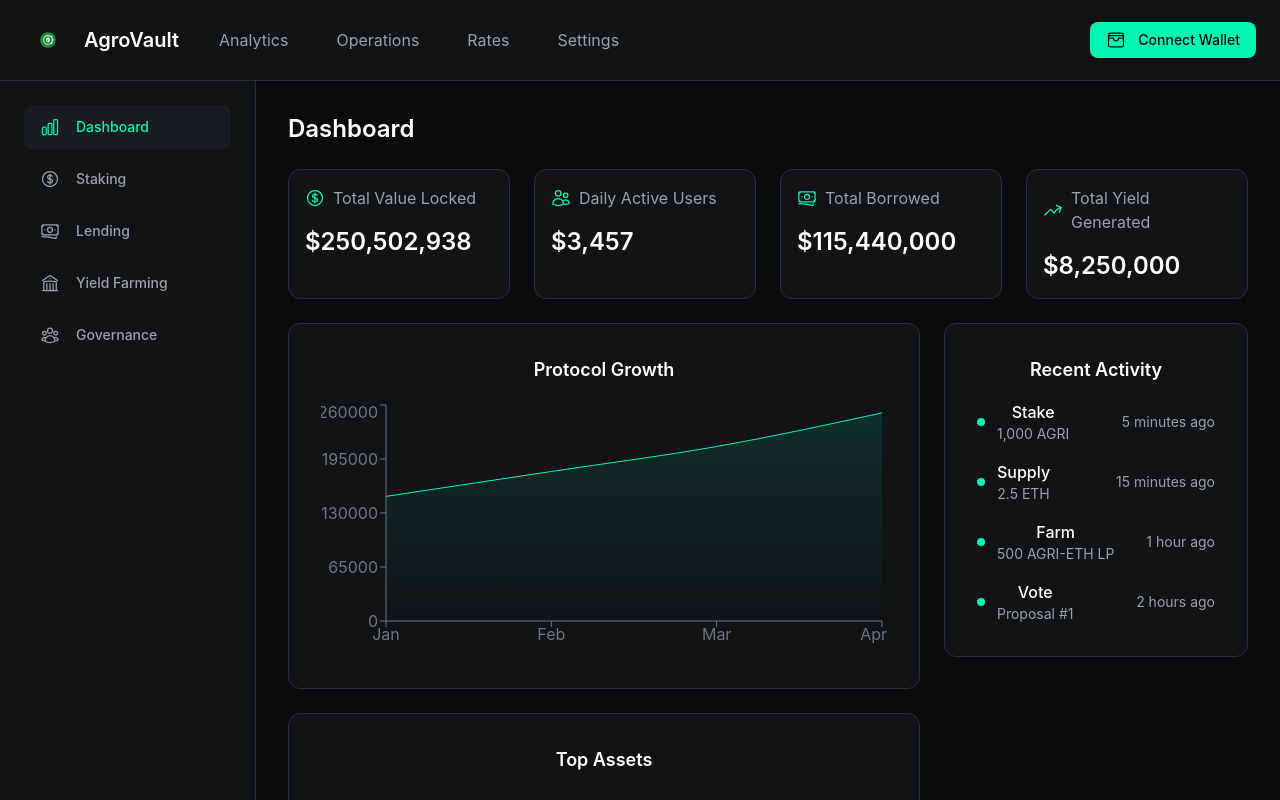
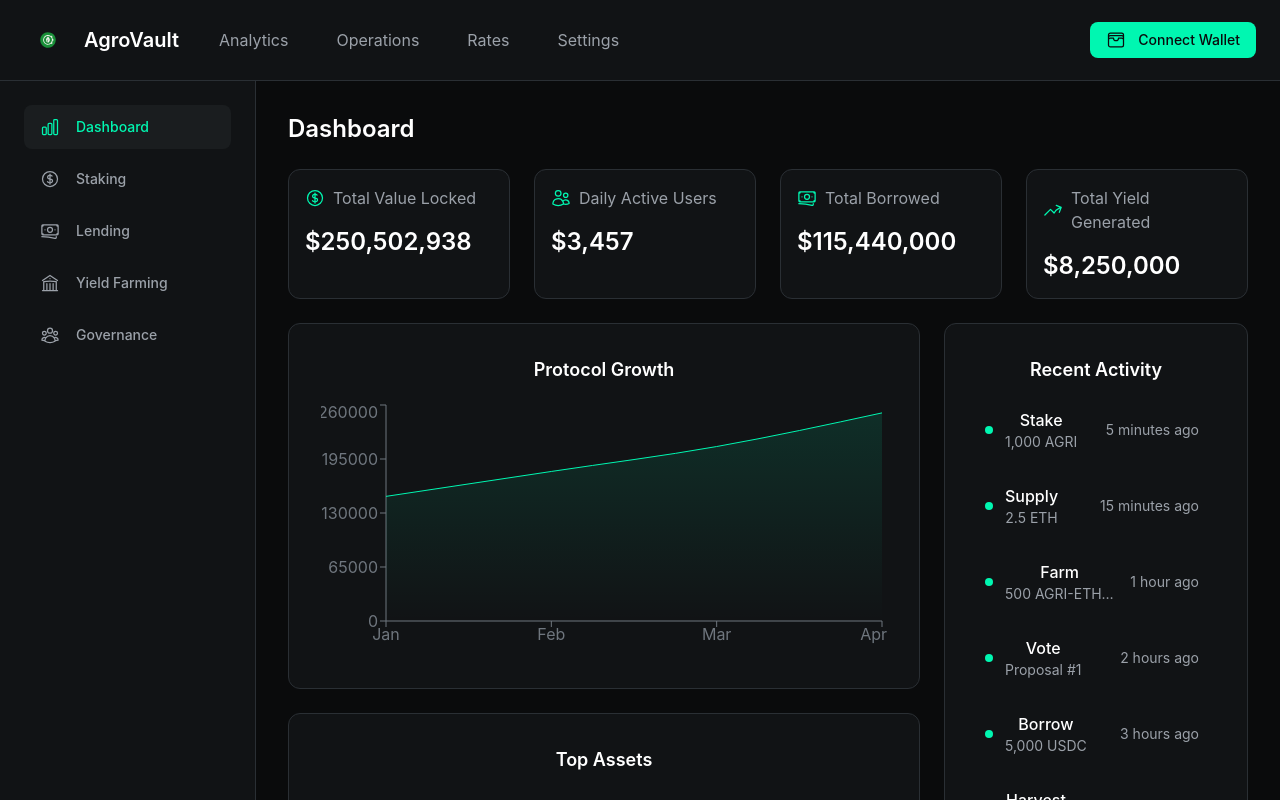
Before and after one commit to Fmsticks2/AgroVault, a React (Vite) app: page / in a window 1280 px wide. Shown: the top 800 px of the page. Built offline with nearby package versions, Linux system fonts and the light colour scheme.

Commit message:
new comit
Signed-off-by: Joseph Emmanuel <117820245+Fmsticks2@users.noreply.github.com>

```diff
--- a/src/pages/Dashboard.tsx
+++ b/src/pages/Dashboard.tsx
@@ -25,6 +25,10 @@ const mockData = {
     { type: 'Supply', amount: '2.5 ETH', time: '15 minutes ago' },
     { type: 'Farm', amount: '500 AGRI-ETH LP', time: '1 hour ago' },
     { type: 'Vote', amount: 'Proposal #1', time: '2 hours ago' },
+    { type: 'Borrow', amount: '5,000 USDC', time: '3 hours ago' },
+    { type: 'Harvest', amount: '250 AGRI', time: '4 hours ago' },
+    { type: 'Supply', amount: '10,000 USDC', time: '5 hours ago' },
+    { type: 'Stake', amount: '2,500 AGRI', time: '6 hours ago' },
   ],
 };
 
@@ -111,17 +115,17 @@ const Dashboard = () => {
         <div className="space-y-6">
           <div className="card">
             <h2 className="text-lg font-semibold mb-4">Recent Activity</h2>
-            <div className="space-y-4">
+            <div className="space-y-4 max-h-[480px] overflow-y-auto pr-2">
               {mockData.recentActivity.map((activity, index) => (
-                <div key={index} className="flex items-center justify-between">
-                  <div className="flex items-center space-x-3">
-                    <div className="h-2 w-2 rounded-full bg-primary" />
-                    <div>
-                      <div className="font-medium">{activity.type}</div>
-                      <div className="text-sm text-text-secondary">{activity.amount}</div>
+                <div key={index} className="flex items-center justify-between p-2 hover:bg-background-light rounded-lg transition-colors">
+                  <div className="flex items-center space-x-3 min-w-0">
+                    <div className="h-2 w-2 rounded-full bg-primary flex-shrink-0" />
+                    <div className="min-w-0">
+                      <div className="font-medium truncate">{activity.type}</div>
+                      <div className="text-sm text-text-secondary truncate">{activity.amount}</div>
                     </div>
                   </div>
-                  <div className="text-sm text-text-secondary">{activity.time}</div>
+                  <div className="text-sm text-text-secondary flex-shrink-0 ml-4">{activity.time}</div>
                 </div>
               ))}
             </div>
```
